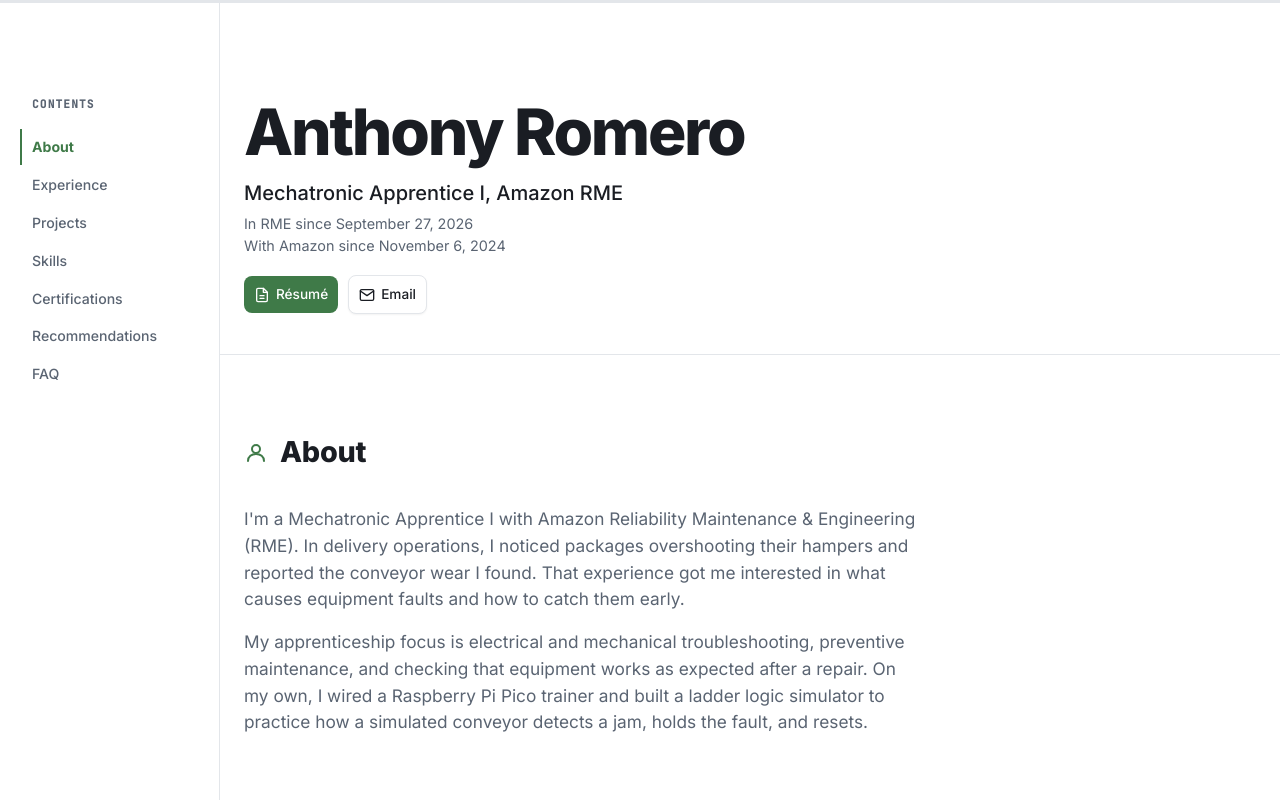
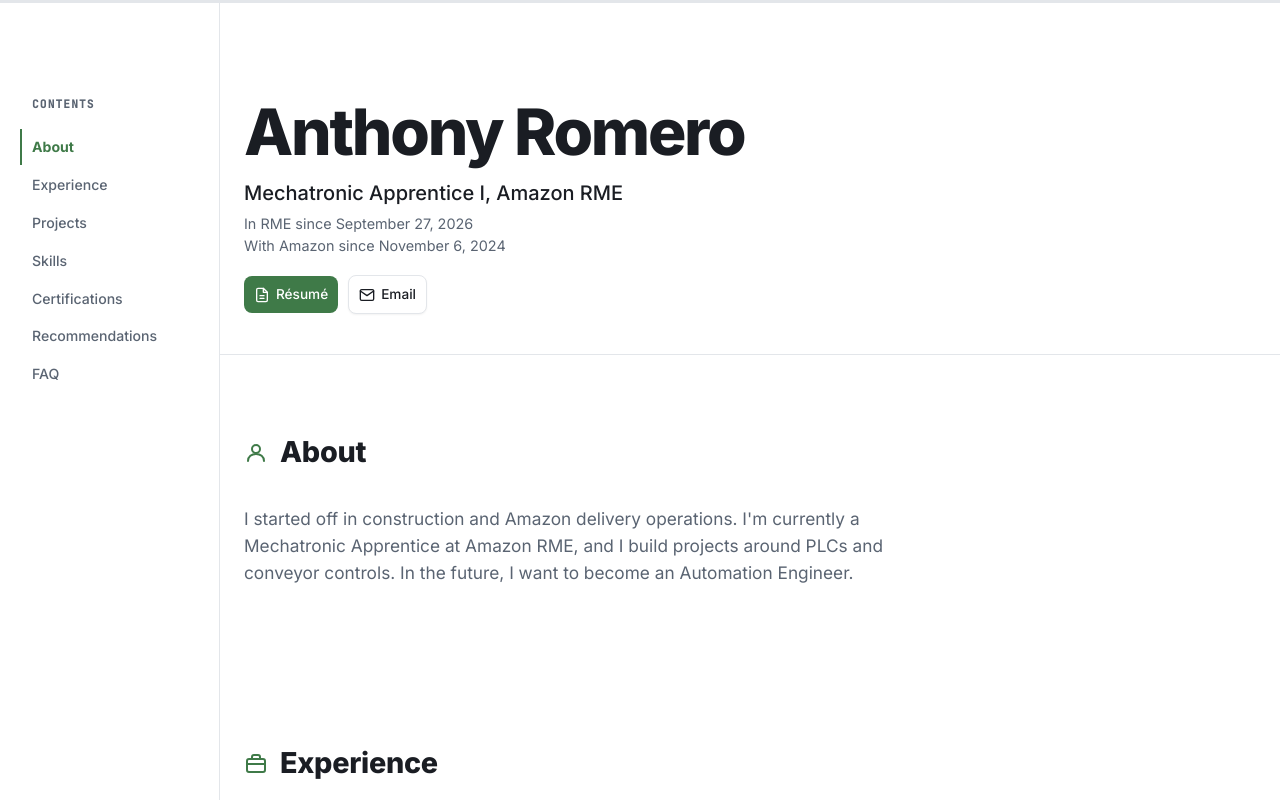
Before and after one commit to annromerk/annromerk.github.io, a React (Vite) app in the folder web/: page / in a window 1280 px wide. Shown: the top 802 px of the page. Built offline with nearby package versions, Linux system fonts and the light colour scheme.

Commit message:
Shorten About to past, present, and future

```diff
--- a/web/src/content/site.ts
+++ b/web/src/content/site.ts
@@ -9,8 +9,7 @@ export const tocItems = [
 ] as const;
 
 export const aboutParagraphs = [
-  `I'm a Mechatronic Apprentice I with Amazon Reliability Maintenance & Engineering (RME). In delivery operations, I noticed packages overshooting their hampers and reported the conveyor wear I found. That experience got me interested in what causes equipment faults and how to catch them early.`,
-  `My apprenticeship focus is electrical and mechanical troubleshooting, preventive maintenance, and checking that equipment works as expected after a repair. On my own, I wired a Raspberry Pi Pico trainer and built a ladder logic simulator to practice how a simulated conveyor detects a jam, holds the fault, and resets.`,
+  `I started off in construction and Amazon delivery operations. I'm currently a Mechatronic Apprentice at Amazon RME, and I build projects around PLCs and conveyor controls. In the future, I want to become an Automation Engineer.`,
 ];
 
 export interface Recommendation {
```
